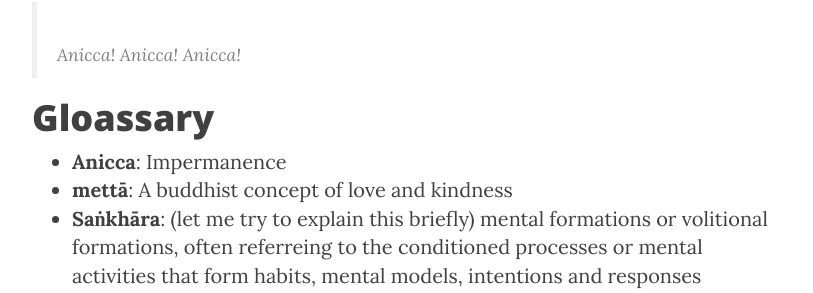
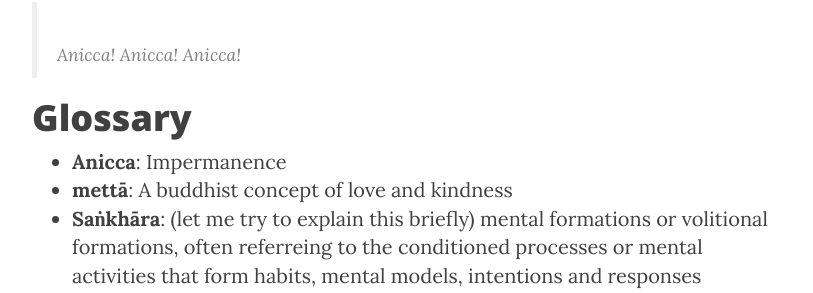
Before and after one commit to NISH1001/NISH1001.github.io, a Jekyll site: the page built from _posts/2024-08-03-vipassana-retreat.markdown, in a window 1280 px wide and 900 px high, scrolled down 5020 px. Shown: the part 167-460 px from the top of the window, without its empty margins (233-1046 px from the left). Built offline with Jekyll 4.4.1, drawn with Linux system fonts in a browser that asks for light colours.

Commit message:
Update 2024-08-03-vipassana-retreat.markdown

```diff
--- a/_posts/2024-08-03-vipassana-retreat.markdown
+++ b/_posts/2024-08-03-vipassana-retreat.markdown
@@ -82,7 +82,7 @@ I try at least doing 30 to 40 minutes of sit per day these days. Although the se
 
 > Anicca! Anicca! Anicca!
 
-# Gloassary
+# Glossary
 
 - **Anicca**: Impermanence
 - **mettā**: A buddhist concept of love and kindness
```
